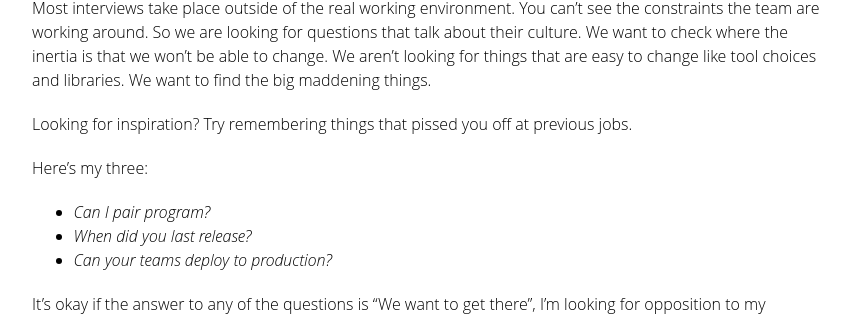
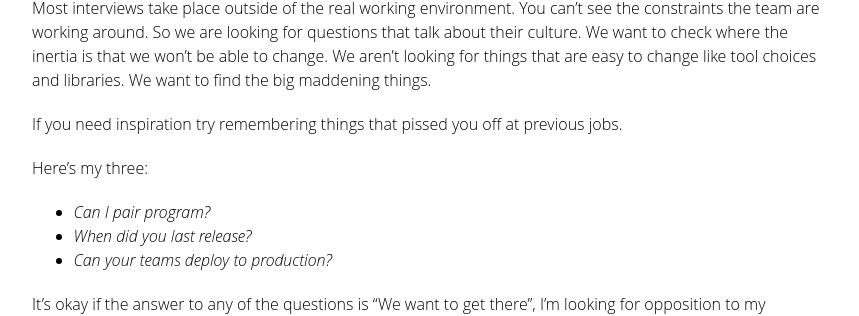
Before and after one commit to joejag/techblog, a Jekyll site: the page built from _posts/2018-03-20-three-little-questions.md, in a window 1280 px wide and 900 px high, scrolled down 997 px. Shown: the part 147-463 px from the top of the window, without its empty margins (208-1067 px from the left). Built offline with Jekyll 4.4.1, drawn with Linux system fonts in a browser that asks for light colours.

Commit message:
save the file first job

```diff
--- a/_posts/2018-03-20-three-little-questions.md
+++ b/_posts/2018-03-20-three-little-questions.md
@@ -17,7 +17,7 @@ Recently, I've been trying to find a way to do the inverse. How can I find out i
 
 Most interviews take place outside of the real working environment. You can't see the constraints the team are working around. So we are looking for questions that talk about their culture. We want to check where the inertia is that we won't be able to change. We aren't looking for things that are easy to change like tool choices and libraries. We want to find the big maddening things.
 
-Looking for inspiration? Try remembering things that pissed you off at previous jobs.
+If you need inspiration try remembering things that pissed you off at previous jobs.
 
 Here's my three:
 
```
